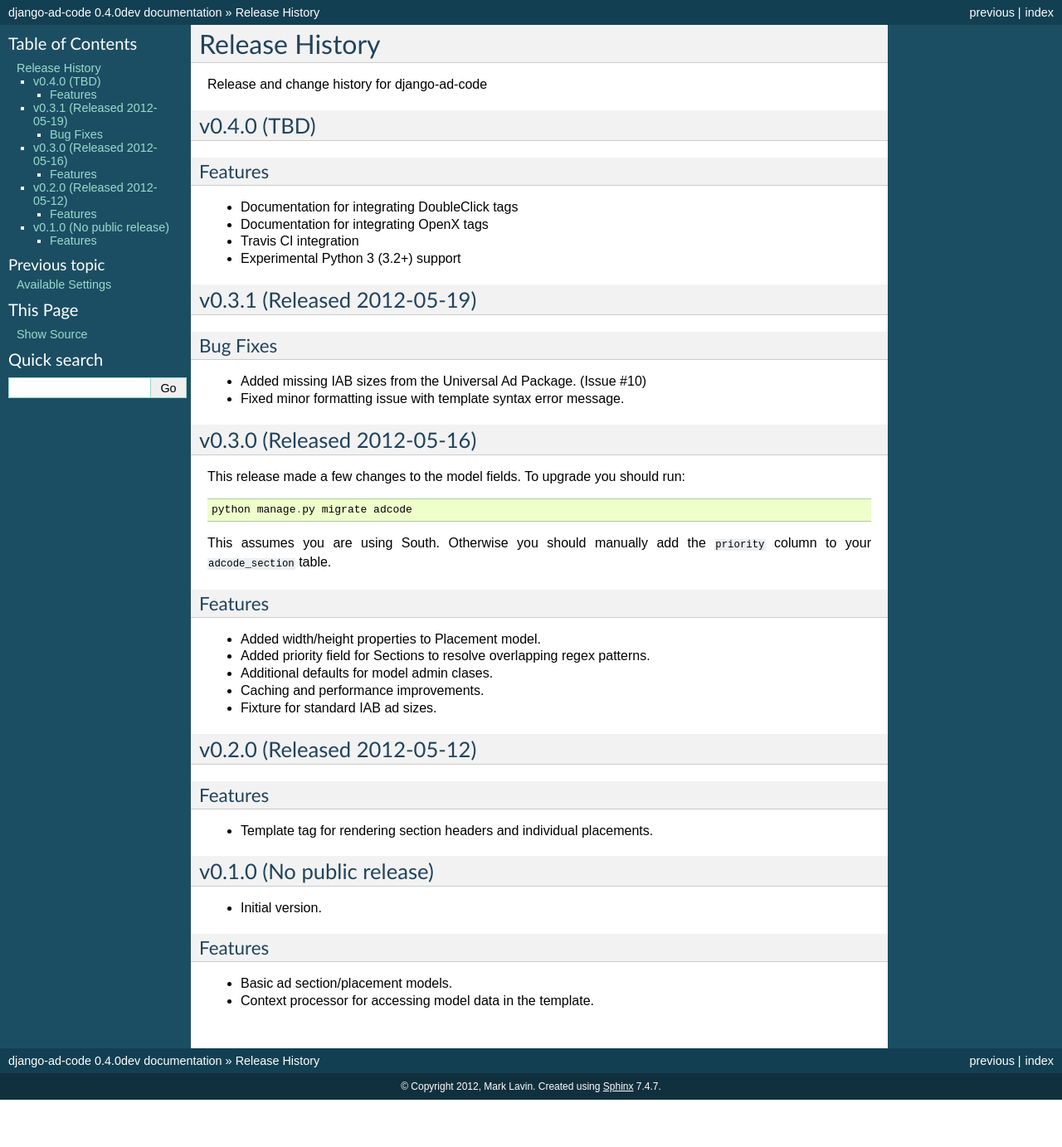
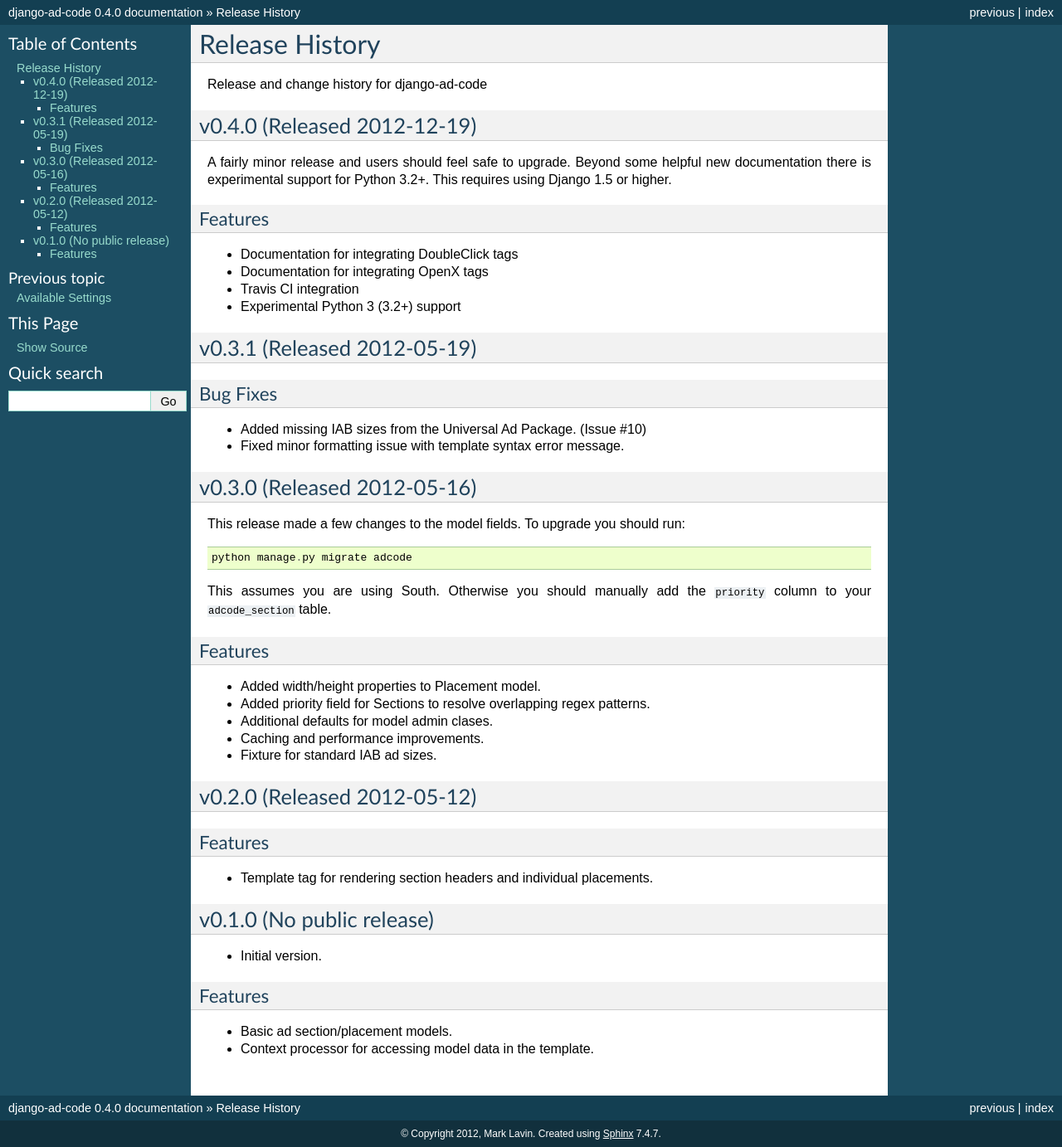
Before and after one commit to mlavin/django-ad-code, a Sphinx documentation site: the page built from docs/releases.rst, in a window 1280 px wide. Shown: the whole page at 83% size. Built offline with Sphinx 7.4.7, drawn with Linux system fonts in a browser that asks for light colours; before the commit the page ends 1326 px from its top, so only the background shows below that.

Commit message:
Version bump and adding release note/date.

```diff
--- a/adcode/__init__.py
+++ b/adcode/__init__.py
@@ -4,4 +4,4 @@ from ad networks or exchanges such Adsense, DoubleClick or OpenX.
 """
 from __future__ import unicode_literals
 
-__version__ = '0.4.0dev'
+__version__ = '0.4.0'
--- a/docs/conf.py
+++ b/docs/conf.py
@@ -12,6 +12,7 @@
 # serve to show the default.
 
 import sys, os
+import adcode
 
 # If extensions (or modules to document with autodoc) are in another directory,
 # add these directories to sys.path here. If the directory is relative to the
@@ -48,9 +49,9 @@ copyright = u'2012, Mark Lavin'
 # built documents.
 #
 # The short X.Y version.
-version = '0.4'
+version = '.'.join(adcode.__version__.split('.')[0:2])
 # The full version, including alpha/beta/rc tags.
-release = '0.4.0dev'
+release = adcode.__version__
 
 # The language for content autogenerated by Sphinx. Refer to documentation
 # for a list of supported languages.
--- a/docs/releases.rst
+++ b/docs/releases.rst
@@ -3,8 +3,12 @@ Release History
 
 Release and change history for django-ad-code
 
-v0.4.0 (TBD)
+v0.4.0 (Released 2012-12-19)
 ------------------------------------
+
+A fairly minor release and users should feel safe to upgrade. Beyond some helpful
+new documentation there is experimental support for Python 3.2+. This requires
+using Django 1.5 or higher.
 
 Features
 _________________
```
